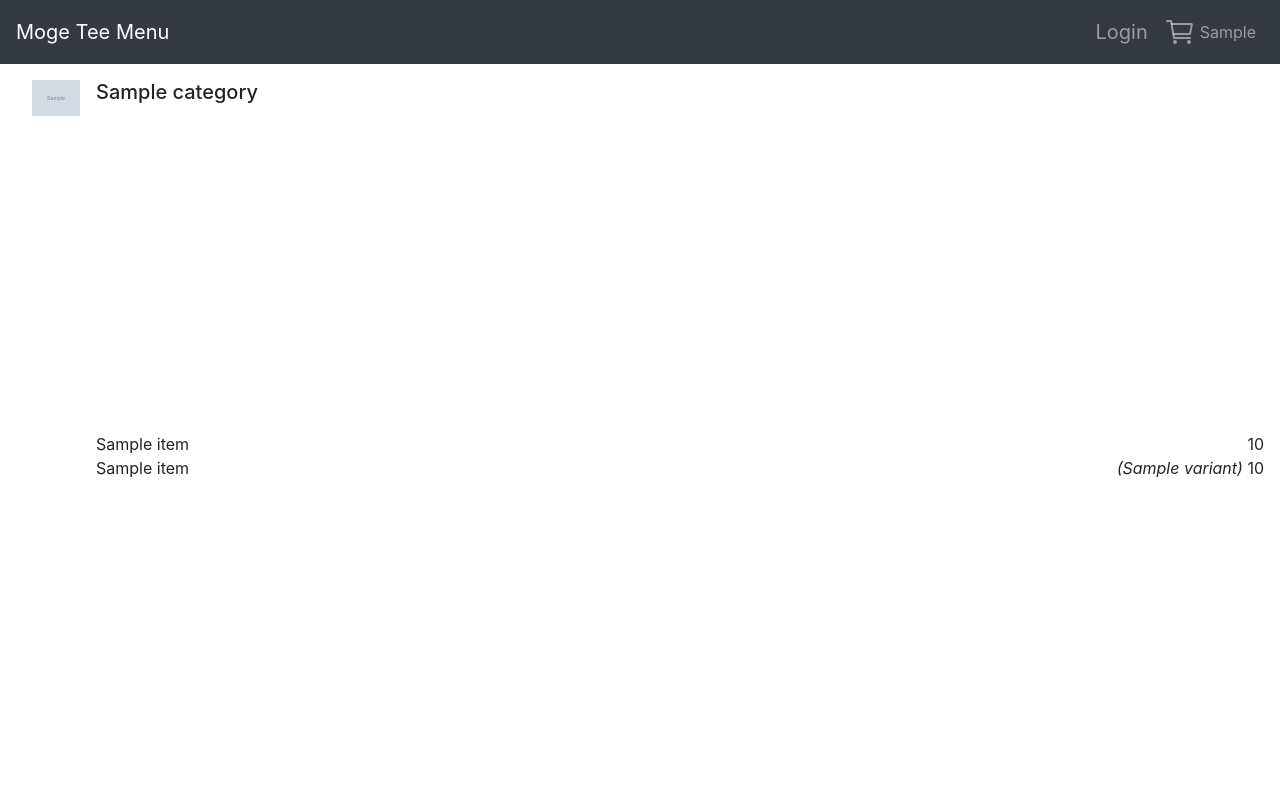
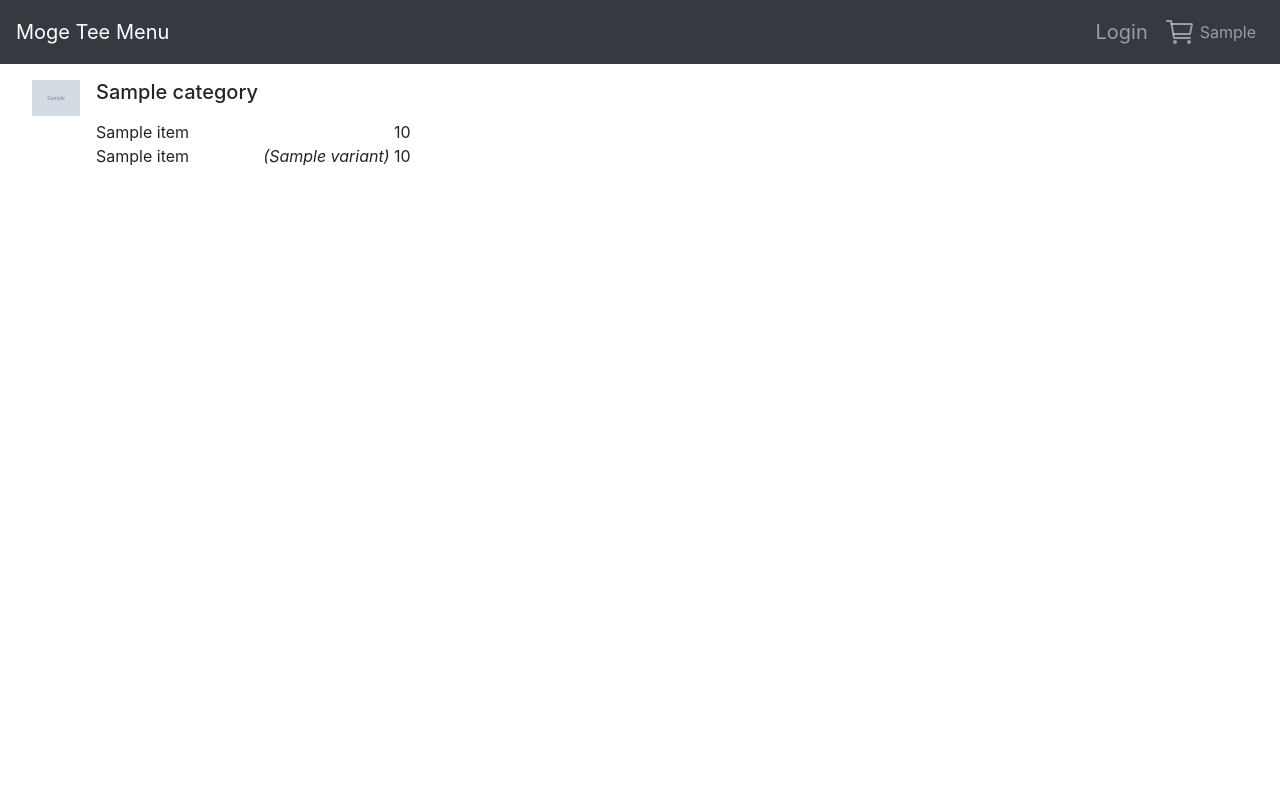
Before and after one commit to linjohnjohn/dynamic_menu, a Django app: template orders/templates/orders/menu.html in a window 1280 px wide. Run offline with Django 3.2, Linux system fonts and the light colour scheme; the template is opened without the code that fills it: most values are stand-ins (such as "Sample title", 1, 10 or a date in 2020); grey boxes marked "Sample" are stand-in pictures; parts of the project's set-up code (start-up, migrations or seed data) failed here and were passed over; some libraries are stand-ins or nearby versions.

Commit message:
restyle ordering menu and separated sys images

```diff
--- a/items/templates/items/menu.html
+++ b/items/templates/items/menu.html
@@ -6,7 +6,7 @@
 <div class="d-flex flex-column flex-wrap h-100 menu-column-container justify-content-between">
     {% for category in categories %}
     <div class="d-flex flex-column justify-content-between position-relative" style="flex-grow:{{category.items.all|length}}">
-    <img class="category-img" src="{% if category.imageURL %} {{category.imageURL}} {% else %} {% static 'images/example_tea.png' %} {% endif %}">
+    <img class="category-img" src="{% if category.imageURL %} {{category.imageURL}} {% else %} {% static 'sys_images/example_tea.png' %} {% endif %}">
         <h5 class="category-heading">
             {{ category.name }}
         </h5>
@@ -42,7 +42,7 @@
     categoryImages.forEach(image => {
         image.onerror = function() {
             this.onerror=null;
-            this.src="{% static 'images/example_tea.png' %}";
+            this.src="{% static 'sys_images/example_tea.png' %}";
         }
     })
 </script>
--- a/orders/templates/orders/cart.html
+++ b/orders/templates/orders/cart.html
@@ -40,7 +40,7 @@
 
                 {% for entry in cartEntries %}
                 <div class="cart-row">
-                    <div style="flex:2" class="d-flex flex-row align-items-center p-1"><img src="{% static 'images/example_tea.png'%}" alt=""></div>
+                    <div style="flex:2" class="d-flex flex-row align-items-center p-1"><img src="{% static 'sys_images/example_tea.png'%}" alt=""></div>
                     <div style="flex:2">
                         <div>{{ entry.item.name }}</div>
                         {% if entry.variant %}
--- a/orders/templates/orders/main.html
+++ b/orders/templates/orders/main.html
@@ -54,7 +54,7 @@
             </div>
         </nav>
 
-        <div class="main-container flex-grow-1 mr-3">
+        <div class="main-container flex-grow-1">
             {% block content %}
             {% endblock content %}
         </div>
--- a/orders/templates/orders/menu.html
+++ b/orders/templates/orders/menu.html
@@ -3,10 +3,11 @@
 {% load mathfilters %}
 
 {% block content %}
-<div class="d-flex flex-column flex-wrap h-100 menu-column-container justify-content-between">
+<!-- <div class="d-flex flex-column flex-wrap h-100 menu-column-container justify-content-between"> -->
+<div class="order-menu-list">
     {% for category in categories %}
     <div class="d-flex flex-column justify-content-between position-relative" style="flex-grow:{{category.items.all|length}}">
-    <img class="category-img" src="{% if category.imageURL %} {{category.imageURL}} {% else %} {% static 'images/example_tea.png' %} {% endif %}">
+        <img class="category-img" src="{% if category.imageURL %} {{category.imageURL}} {% else %} {% static 'sys_images/example_tea.png' %} {% endif %}">
         <h5 class="category-heading">
             {{ category.name }}
         </h5>
@@ -42,7 +43,7 @@
     categoryImages.forEach(image => {
         image.onerror = function() {
             this.onerror=null;
-            this.src="{% static 'images/example_tea.png' %}";
+            this.src="{% static 'sys_images/example_tea.png' %}";
         }
     })
 </script>
--- a/orders/templates/orders/order.html
+++ b/orders/templates/orders/order.html
@@ -38,7 +38,7 @@
 
                 {% for entry in cartEntries %}
                 <div class="cart-row">
-                    <div style="flex:2"><img src="{% static 'images/example_tea.png'%}" alt=""></div>
+                    <div style="flex:2"><img src="{% static 'sys_images/example_tea.png'%}" alt=""></div>
                     <div style="flex:2">
                         <div>{{ entry.item.name }}</div>
                         {% if entry.variant %}
--- a/static/css/main.css
+++ b/static/css/main.css
@@ -31,7 +31,6 @@ body {
 }
 
 .main-container {
-    /* margin: 0 1rem; */
     overflow: auto;
 }
 
@@ -131,3 +130,25 @@ ion-icon:hover {
   .StripeElement--webkit-autofill {
     background-color: #fefde5 !important;
   }
+
+  .order-menu-list>div {
+    margin-left: 6rem;
+    page-break-inside: avoid;
+  }
+
+  .order-menu-list {
+    margin-right: 1rem;
+    column-count: 1;
+  }
+
+  @media (min-width: 768px) {
+    .order-menu-list {
+        column-count: 2;
+    }
+  }
+
+  @media (min-width: 1200px) {
+    .order-menu-list {
+        column-count: 3;
+    }
+  }
```
Also changed, not shown: todo.md (+2 -0 lines), static/sys_images/example_tea.png (renamed from static/images/example_tea.png).
